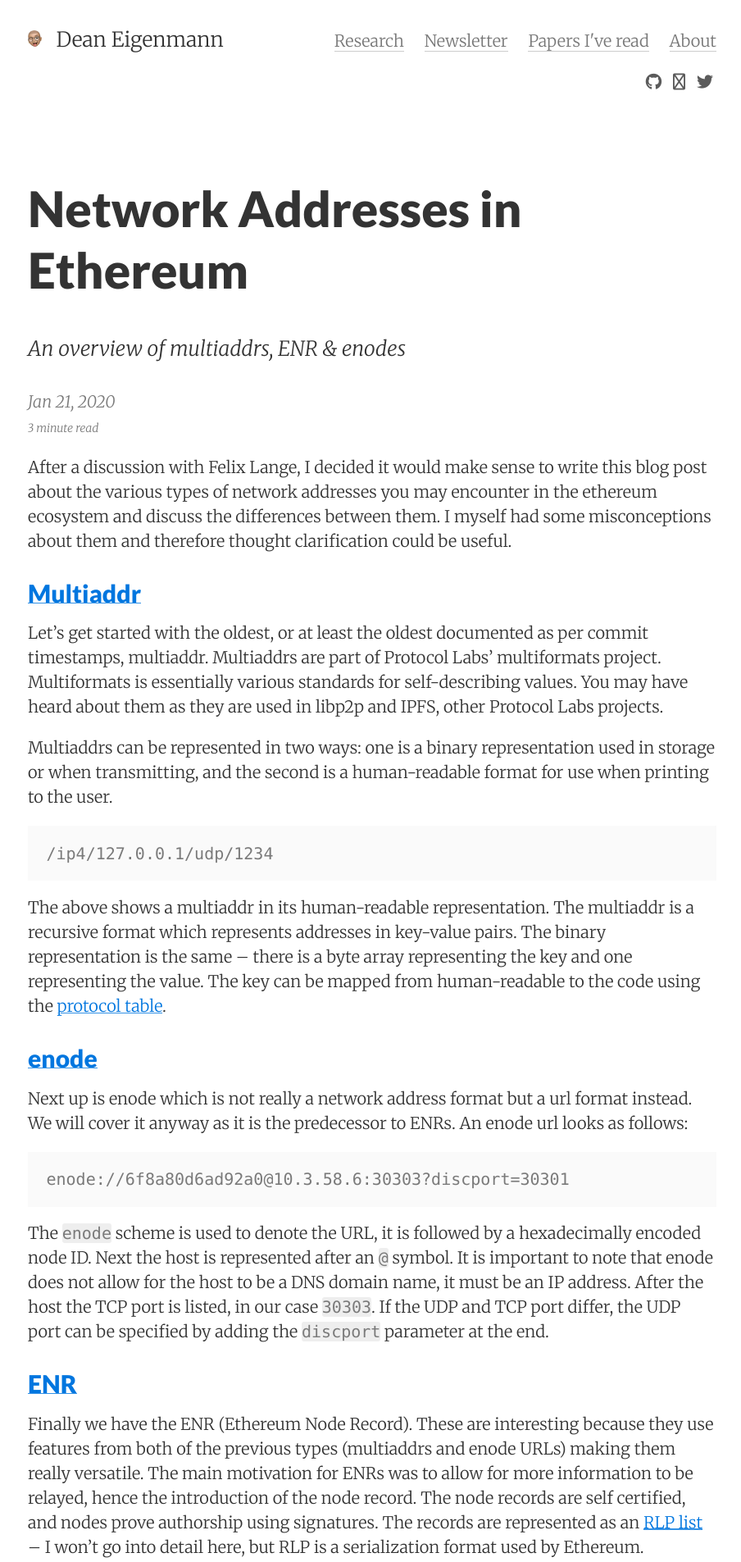
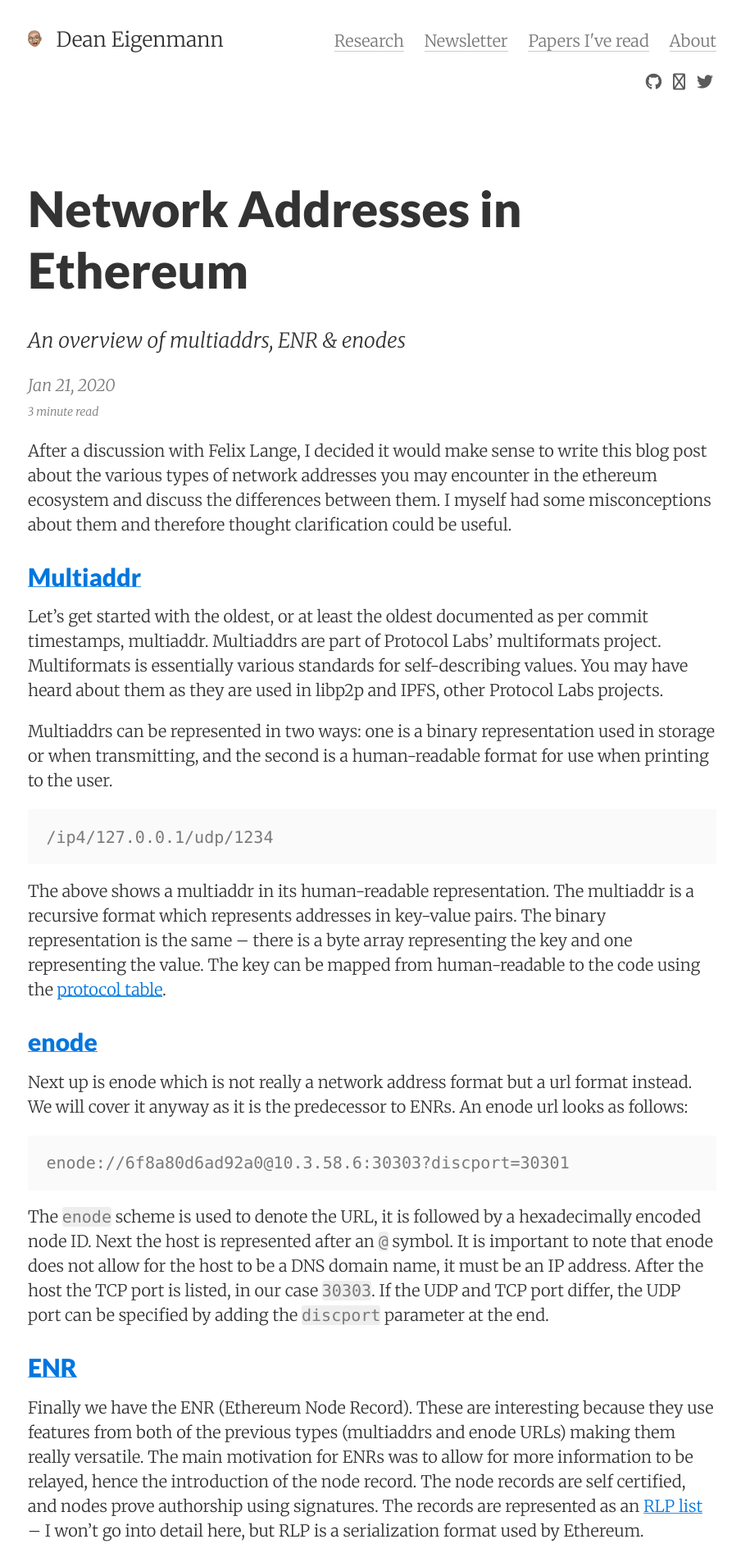
Before and after one commit to decanus/dean.eigenmann.me, a Jekyll site: the page built from _posts/2020-01-21-network-addresses-in-ethereum.md, in a window 1280 px wide. Shown: the top 1905 px of the page at 82% size, without its empty margins (186-1090 px from the left). Built offline with Jekyll 4.4.1, drawn with Linux system fonts in a browser that asks for light colours; nearby versions of some CDN libraries.

Commit message:
bye padding

```diff
--- a/_sass/_posts.scss
+++ b/_sass/_posts.scss
@@ -49,6 +49,5 @@
 
 .post-header .post-summary {
   font-size: $h3;
-  padding: .5rem .5rem .5rem 0;
   font-style: italic;
 }
```
